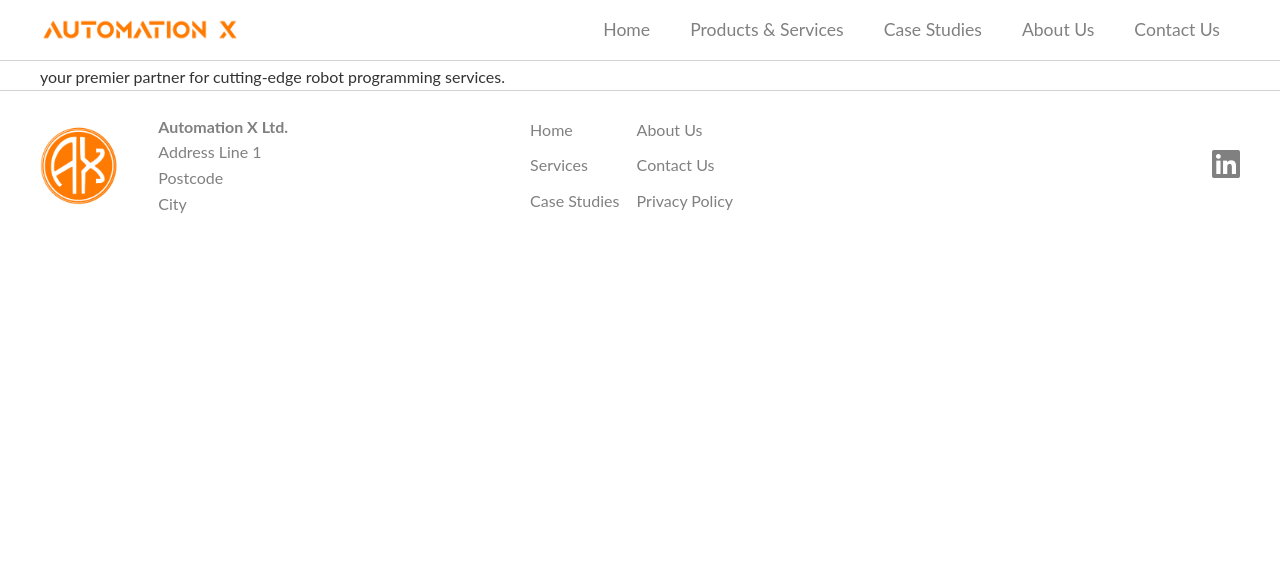
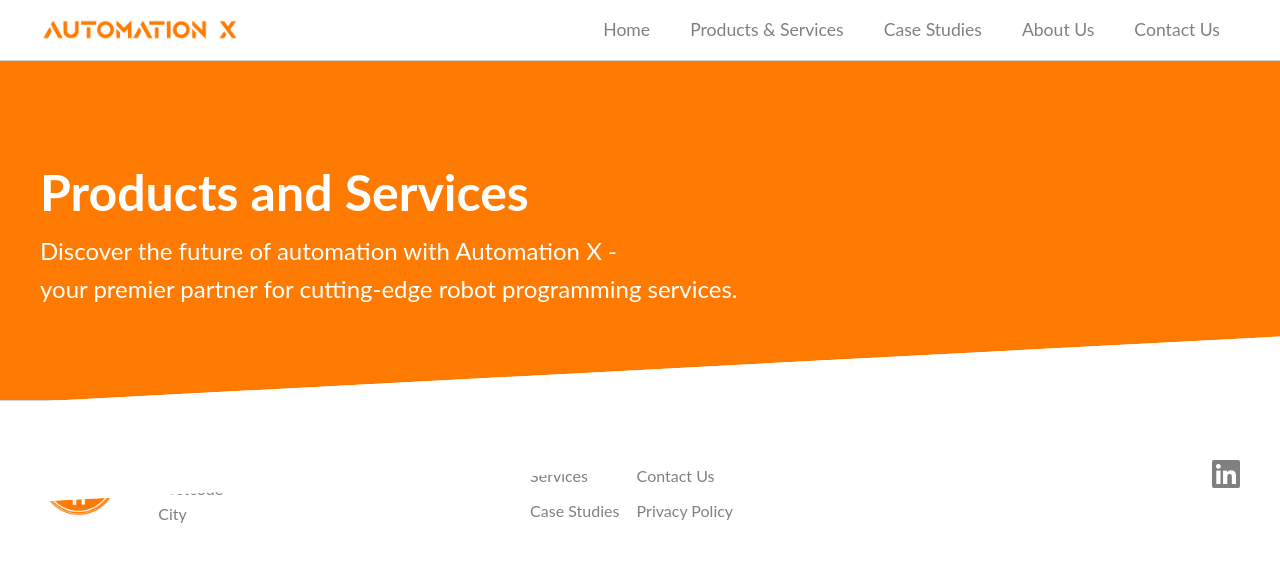
Before and after one commit to nemetht91/Automation-X, a Python web app: template templates/services.html in a window 1280 px wide. Shown: the top 562 px of the page. Run offline with Jinja, Linux system fonts and the light colour scheme; the template is opened without the code that fills it, so the values that code supplies are empty.

Commit message:
Initial styling for services

```diff
--- a/static/css/style.css
+++ b/static/css/style.css
@@ -421,6 +421,57 @@ footer a{
     color: var(--primary-color);
   }
 
+  /* Products and Services */
+  .services-intro{
+    max-width: 100%;
+    padding-top: 60PX;
+    background-color: var(--primary-color);
+    color: var(--text-color);
+    height: 400px;
+    position: relative;
+
+  }
+
+  .services-intro::before,
+  .services-intro::after{
+    content: ""; /* Required if you use before or after, you could put some text in it*/
+    position: absolute;
+    height: 100px;
+    bottom: -70px; /* Negative because we want to move down from the bottom*/
+    right: 0;
+    left: 0;
+    background: white;
+    transform: skewY(-3deg); /* Makes the slide*/
+    /* Making sure it works in other browsers*/
+    -webkit-transform: skewY(-3deg);
+    -moz-transform: skewY(-3deg);
+    -ms-transform: skewY(-3deg);
+}
+
+
+  .services-intro .intro-text{
+    color: white;
+  }
+
+  .services-intro .intro-text h1{
+    font-size: 50px;
+  }
+
+  .services-intro .intro-text p{
+    font-size: 1.5rem;
+  }
+
+  .services-intro .service-img{
+    position: relative;
+    top: 30px;
+    z-index: 10;
+
+  }
+
+  .services-intro .service-img img{
+    height: 300px;
+  }
+
 
   @media(max-width: 950px){
 
```
